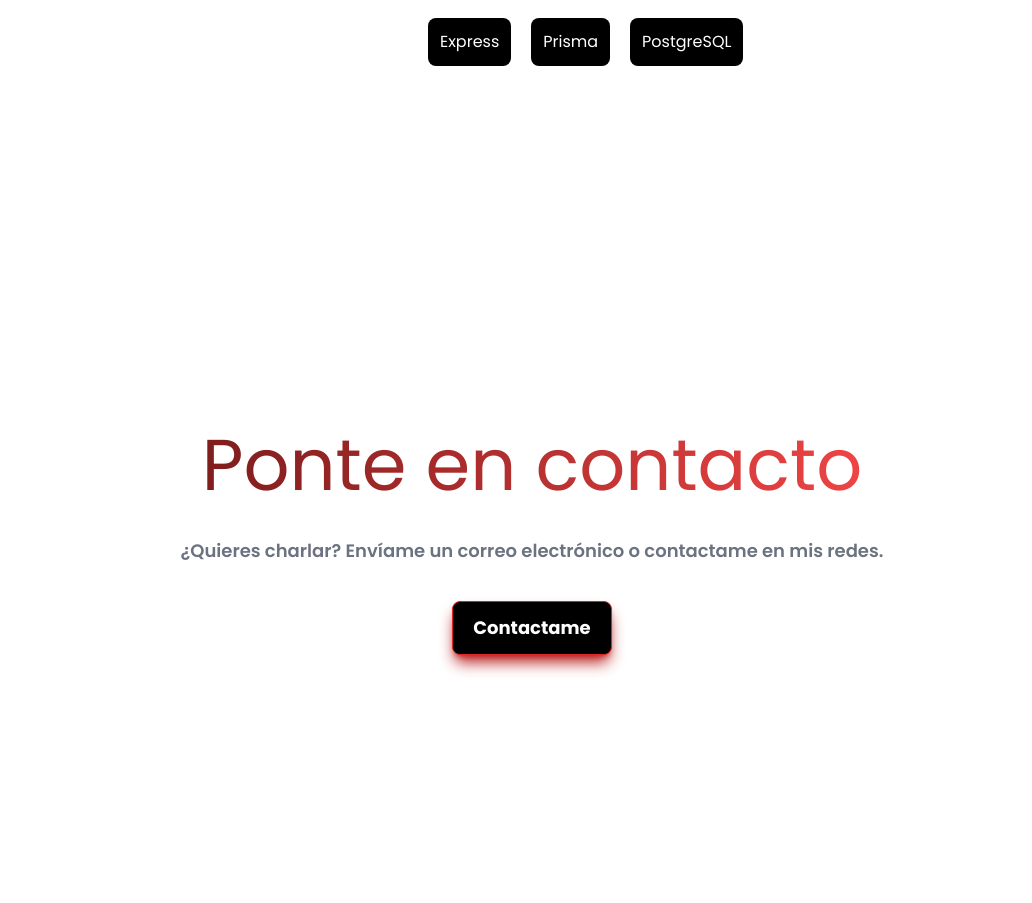
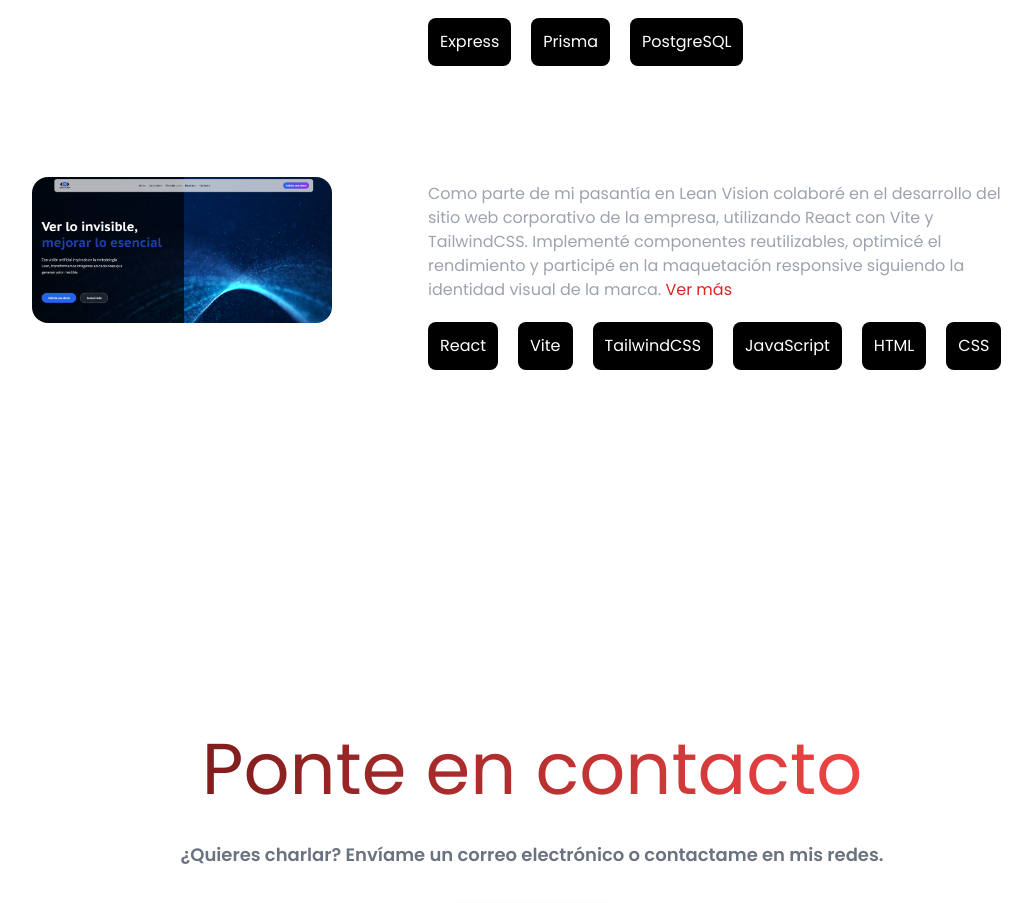
Before and after one commit to Rami195/Portafolio-RM, a React (Vite) app: page / in a window 1280 px wide. Shown: the part 3983-4886 px from the top of the page, without its empty margins (108-1140 px from the left). Before the commit the page ends 4805 px from the top, so only its background shows below. Built offline with nearby package versions, Linux system fonts and the light colour scheme.

Commit message:
Add proyectos

```diff
--- a/src/components/Projects.jsx
+++ b/src/components/Projects.jsx
@@ -6,6 +6,7 @@ import image5 from "/public/landing.png";
 import image6 from "/public/Ecommerce.png";
 import image7 from "/public/ASAP.png";
 import image8 from "/public/image8.png";
+import image9 from "/public/lean.png";
 import { motion } from "framer-motion";
 import PropTypes from 'prop-types';
 
@@ -63,11 +64,17 @@ const Projects = () => {
     {
      image: image8,
      title: "Sistema de Gestión de Inventario – MVP",
-     description:
-     "Desarrollé, junto con mi equipo, un sistema de gestión de inventario para el Trabajo Práctico de Investigación Operativa 2025. Incluye un frontend en Next.js para la visualización de datos y un backend en Node.js/Express con Prisma y PostgreSQL para la gestión de artículos, stock y ventas.",
+     description:"Desarrollé, junto con mi equipo, un sistema de gestión de inventario para el Trabajo Práctico de Investigación Operativa 2025. Incluye un frontend en Next.js para la visualización de datos y un backend en Node.js/Express con Prisma y PostgreSQL para la gestión de artículos, stock y ventas.",
      technologies: ["Next.js","React","TailwindCSS","Typescript","Node.js","Express","Prisma","PostgreSQL"],
      link: "https://github.com/TuteSeta/FullstockFront"
-    }
+    },
+    {
+    image: image9,
+    title: "Sitio Web Corporativo – Lean Vision",
+    description:"Como parte de mi pasantía en Lean Vision colaboré en el desarrollo del sitio web corporativo de la empresa, utilizando React con Vite y TailwindCSS. Implementé componentes reutilizables, optimicé el rendimiento y participé en la maquetación responsive siguiendo la identidad visual de la marca.",
+    technologies: ["React", "Vite", "TailwindCSS", "JavaScript", "HTML", "CSS"],
+    link: "https://leanvision.ai/"
+}
   ];
 
   const ScrollReveal = ({ children }) => {
```
